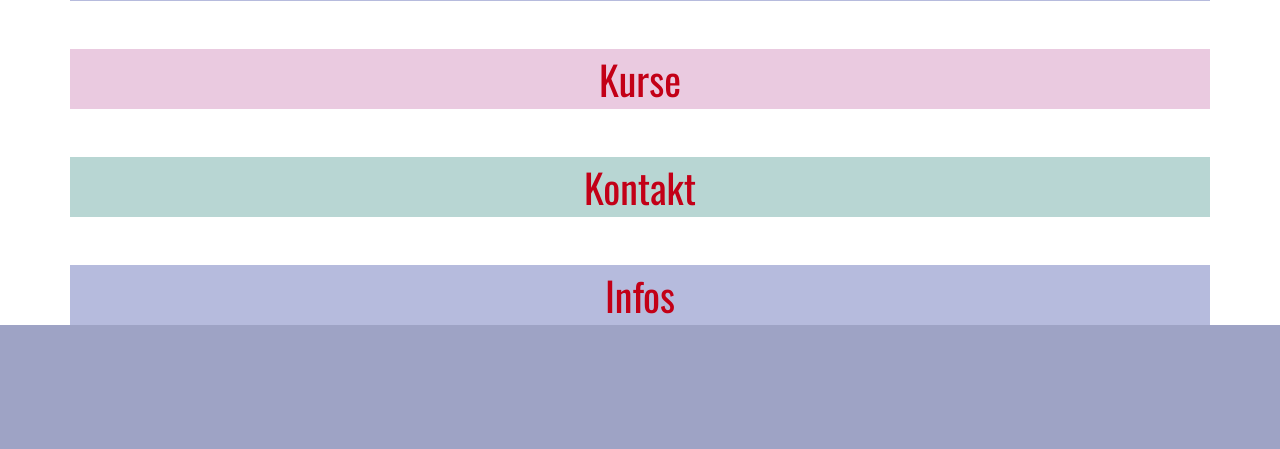
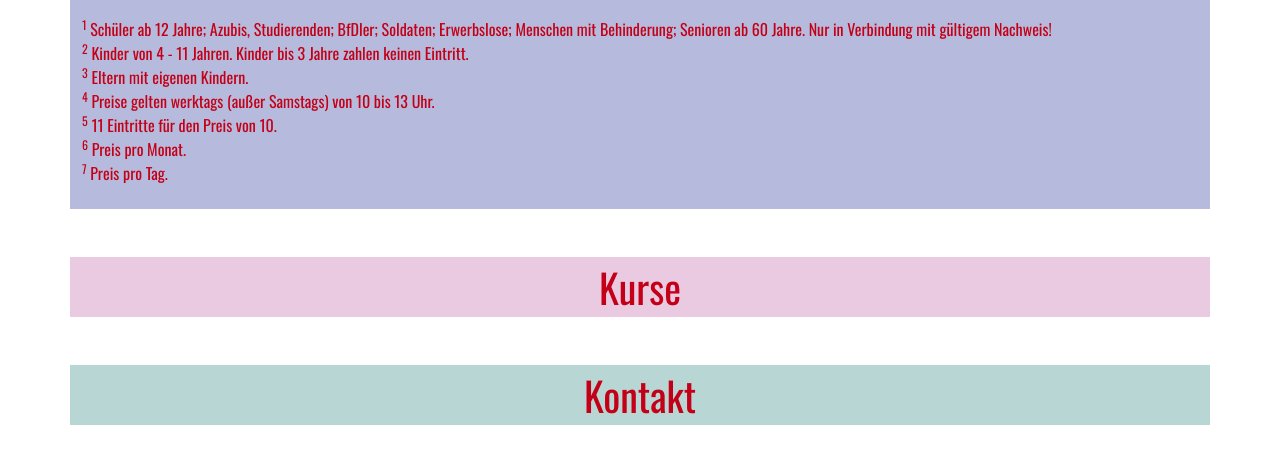
Before and after one commit to tryc0ding/mono-website, a Django app: page / in a window 1280 px wide. Shown: the part 819-1268 px from the top of the page. Before the commit the page ends 1144 px from the top, so only its background shows below. Run offline with Django 5.2, Linux system fonts and the light colour scheme.

Commit message:
added additional infos to price list and some minor changes

```diff
--- a/landingpage/templates/index.html
+++ b/landingpage/templates/index.html
@@ -11,6 +11,7 @@
     <!-- Bootstrap JS Bundle -->
     <script defer src="https://cdn.jsdelivr.net/npm/bootstrap@5.3.3/dist/js/bootstrap.bundle.min.js"></script>
     <link href='http://fonts.googleapis.com/css?family=Oswald:400,300,700' rel='stylesheet' type='text/css'>
+    <link rel="stylesheet" href="https://cdn.jsdelivr.net/npm/bootstrap-icons@1.11.3/font/bootstrap-icons.min.css">
     <style>
         html, body {
             height: 100%;
@@ -130,7 +131,7 @@
 <div id="spacer" class="spacer" style="height: 60px;"></div>
 
 <div class="container-lg my-5" style="background-color: rgba(158, 165, 210, 0.75)">
- <!--<p class="text-center font-bold fs-1" style="color: rgb(195, 0, 23)">Preise</p>--!>
+ <!--<p class="text-center font-bold fs-1" style="color: rgb(195, 0, 23)">Preise</p>-->
     <table class="table fs-3 table-layout: fixed; width: 100%;">
         <colgroup>
             <col style="width: 32%;">
@@ -147,9 +148,9 @@
         <tr>
             <th scope="col" style="color: rgb(195, 0, 23); background: transparent; border: none"></th>
             <th scope="col" style="color: rgb(195, 0, 23); background: transparent; border: none">Erwachsene</th>
-            <th scope="col" style="color: rgb(195, 0, 23); background: transparent; border: none">Ermäßigt</th>
-            <th scope="col" style="color: rgb(195, 0, 23); background: transparent; border: none">Kinder</th>
-            <th scope="col" style="color: rgb(195, 0, 23); background: transparent; border: none">Familien</th>
+            <th scope="col" style="color: rgb(195, 0, 23); background: transparent; border: none"><span data-bs-toggle="tooltip" data-bs-placement="bottom" title="Schüler ab 12 Jahre; Azubis, Studierenden; BfDler; Soldaten; Erwerbslose; Menschen mit Behinderung; Senioren ab 60 Jahre. Nur in Verbindung mit gültigem Nachweis!">Ermäßigt<sup> 1</sup></span></th>
+            <th scope="col" style="color: rgb(195, 0, 23); background: transparent; border: none"><span data-bs-toggle="tooltip" data-bs-placement="bottom" title="Kinder von 4 - 11 Jahren">Kinder<sup> 2</sup></span></th>
+            <th scope="col" style="color: rgb(195, 0, 23); background: transparent; border: none"><span data-bs-toggle="tooltip" data-bs-placement="bottom" title="Eltern mit eigenen Kindern">Familien<sup> 3</sup></span></th>
         </tr>
         </thead>
         <tbody>
@@ -161,15 +162,14 @@
             <td style="color: rgb(195, 0, 23); background: transparent; border: none">28 €</td>
         </tr>
         <tr>
-            <th scope="row" style="color: rgb(195, 0, 23); background: transparent; border: none">Tageskarte-EarlyBird
-            </th>
+            <th scope="row" style="color: rgb(195, 0, 23); background: transparent; border: none"><span data-bs-toggle="tooltip" data-bs-placement="right" title="Preise gelten werktags (außer Samstags) von 10 - 13 Uhr">Tageskarte-EarlyBird<sup> 4</sup></span></th>
             <td style="color: rgb(195, 0, 23); background: transparent; border: none">10 €</td>
             <td style="color: rgb(195, 0, 23); background: transparent; border: none">8 €</td>
             <td style="color: rgb(195, 0, 23); background: transparent; border: none">5 €</td>
             <td style="color: rgb(195, 0, 23); background: transparent; border: none">25 €</td>
         </tr>
         <tr>
-            <th scope="row" style="color: rgb(195, 0, 23); background: transparent; border: none">11er-Karte</th>
+            <th scope="row" style="color: rgb(195, 0, 23); background: transparent; border: none"><span data-bs-toggle="tooltip" data-bs-placement="right" title="11 Eintritte für den Preis von 10">11er-Karte<sup> 5</sup></span></th>
             <td style="color: rgb(195, 0, 23); background: transparent; border: none">115 €</td>
             <td style="color: rgb(195, 0, 23); background: transparent; border: none">100 €</td>
             <td style="color: rgb(195, 0, 23); background: transparent; border: none">70 €</td>
@@ -181,14 +181,14 @@
             <td style="color: rgb(195, 0, 23); background: transparent; border: none">169 €</td>
         </tr>
         <tr>
-            <th scope="row" style="color: rgb(195, 0, 23); background: transparent; border: none">1-Monatsabo</th>
+            <th scope="row" style="color: rgb(195, 0, 23); background: transparent; border: none"><span data-bs-toggle="tooltip" data-bs-placement="right" title="Preis pro Monat!">1-Monatsabo<sup> 6</sup></span></th>
             <td style="color: rgb(195, 0, 23); background: transparent; border: none">70 €</td>
             <td style="color: rgb(195, 0, 23); background: transparent; border: none">64 €</td>
             <td style="color: rgb(195, 0, 23); background: transparent; border: none">36 €</td>
             <td style="color: rgb(195, 0, 23); background: transparent; border: none">150 €</td>
         </tr>
         <tr>
-            <th scope="row" style="color: rgb(195, 0, 23); background: transparent; border: none">12-Monatsabo</th>
+            <th scope="row" style="color: rgb(195, 0, 23); background: transparent; border: none"><span data-bs-toggle="tooltip" data-bs-placement="right" title="Preis pro Monat!">12-Monatsabo<sup> 6</sup></span></th>
             <td style="color: rgb(195, 0, 23); background: transparent; border: none">49 €</td>
             <td style="color: rgb(195, 0, 23); background: transparent; border: none">44 €</td>
             <td style="color: rgb(195, 0, 23); background: transparent; border: none">28 €</td>
@@ -210,11 +210,20 @@
             <td style="color: rgb(195, 0, 23); background: transparent; border: none">3,50 €</td>
         </tr>
         <tr>
-            <th scope="row" style="color: rgb(195, 0, 23); background: transparent; border: none">Crashpad</th>
+            <th scope="row" style="color: rgb(195, 0, 23); background: transparent; border: none"><span data-bs-toggle="tooltip" data-bs-placement="right" title="Preis pro Tag!">Crashpad<sup> 7</sup></span></th>
             <td style="color: rgb(195, 0, 23); background: transparent; border: none">8 € pro Tag</td>
         </tr>
         </tbody>
     </table>
+
+    <span style="color: rgb(195, 0, 23)"><sup> 1</sup> Schüler ab 12 Jahre; Azubis, Studierenden; BfDler; Soldaten; Erwerbslose; Menschen mit Behinderung; Senioren ab 60 Jahre. Nur in Verbindung mit gültigem Nachweis!</span><br>
+    <span style="color: rgb(195, 0, 23)"><sup> 2</sup> Kinder von 4 - 11 Jahren. Kinder bis 3 Jahre zahlen keinen Eintritt.</span><br>
+    <span style="color: rgb(195, 0, 23)"><sup> 3</sup> Eltern mit eigenen Kindern.</span><br>
+    <span style="color: rgb(195, 0, 23)"><sup> 4</sup> Preise gelten werktags (außer Samstags) von 10 bis 13 Uhr.</span><br>
+    <span style="color: rgb(195, 0, 23)"><sup> 5</sup> 11 Eintritte für den Preis von 10.</span><br>
+    <span style="color: rgb(195, 0, 23)"><sup> 6</sup> Preis pro Monat.</span><br>
+    <span style="color: rgb(195, 0, 23)"><sup> 7</sup> Preis pro Tag.</span><br>
+    <span> </span><br>
 </div>
 
 <div class="container-lg my-5" style="background-color: rgba(227, 184, 214, 0.75)">
@@ -229,5 +238,14 @@
     <p class="text-center font-bold fs-1" style="color: rgb(195, 0, 23)">Infos</p>
 </div>
 
+<script>
+    document.addEventListener('DOMContentLoaded', function () {
+        var tooltipTriggerList = [].slice.call(document.querySelectorAll('[data-bs-toggle="tooltip"]'))
+        var tooltipList = tooltipTriggerList.map(function (tooltipTriggerEl) {
+            return new bootstrap.Tooltip(tooltipTriggerEl)
+        })
+    });
+</script>
+
 </body>
 </html>
```
